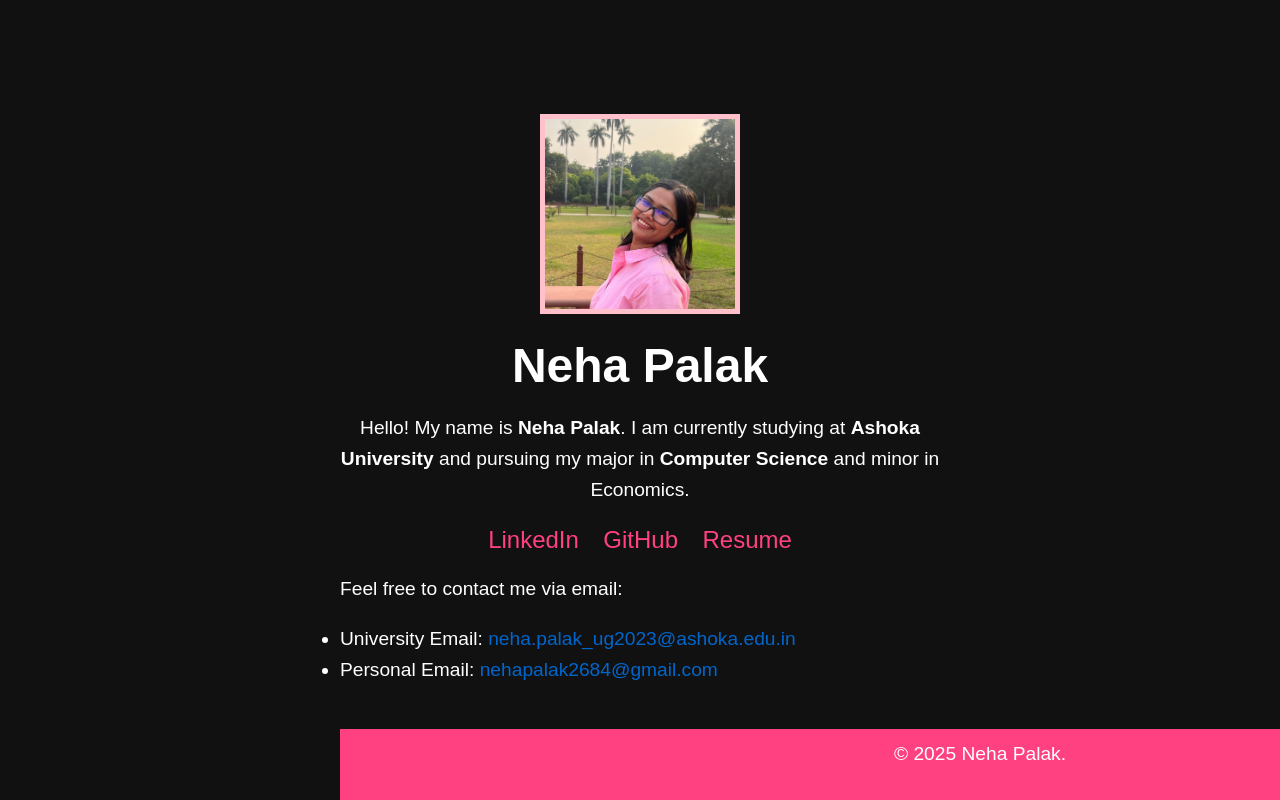
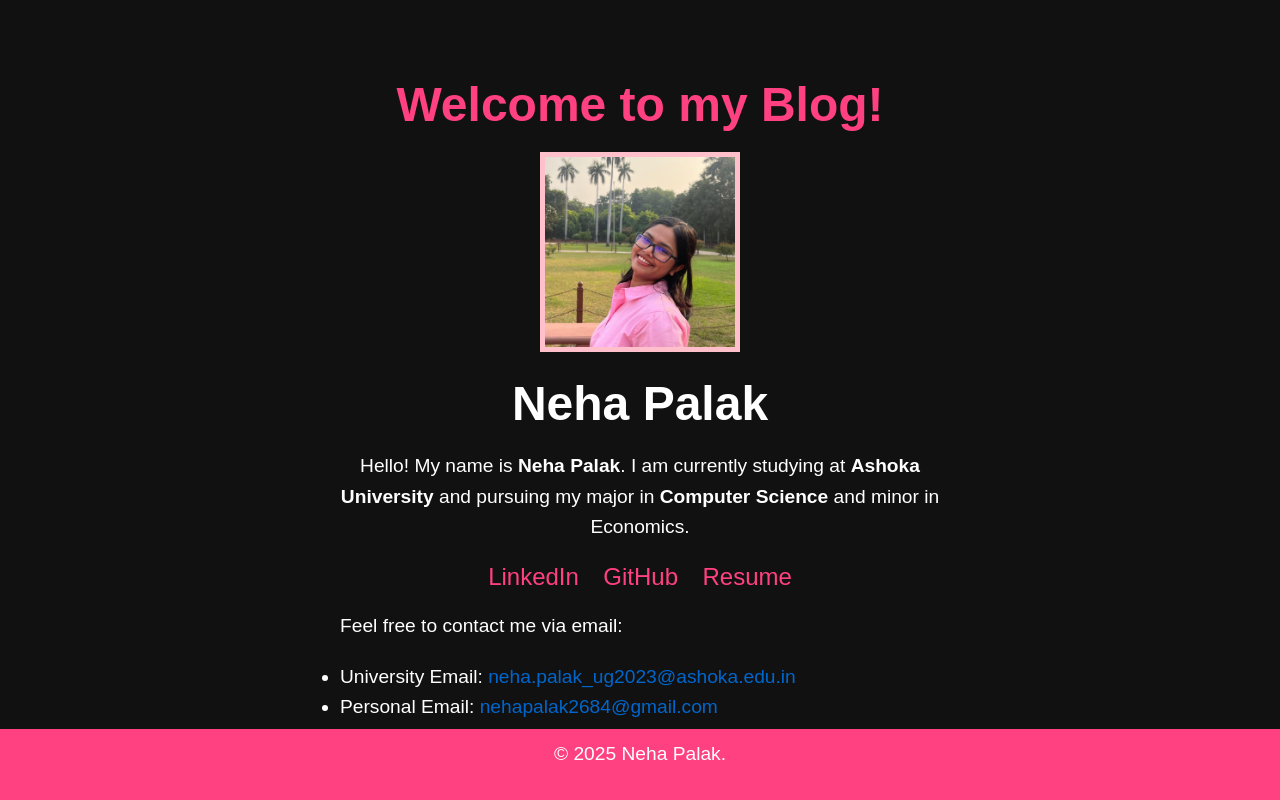
Before and after one commit to neha-palak/neha-palak.github.io, a plain HTML site: page index.html in a window 1280 px wide. Drawn offline with Linux system fonts and the light colour scheme.

Commit message:
updated stuff

```diff
--- a/index.html
+++ b/index.html
@@ -65,13 +65,16 @@
         }
 
         footer {
-            position: fixed;
+            position: absolute;
             bottom: 0;
+            left: 0;
+            right: 0;
             width: 100%;
             text-align: center;
             background-color: #ff4081;
             color: white;
             padding: 10px;
+            margin: 0;
         }
 
         .profile-img {
@@ -106,6 +109,7 @@
 <body>
 
     <div class="container">
+        <h1 style="color: #ff4081;">Welcome to my Blog!</h1>
         <!-- Profile Image -->
         <img src="https://github.com/neha-palak/neha-palak.github.io/raw/main/photo.jpeg" alt="Your Name" class="profile-img">
 
```
